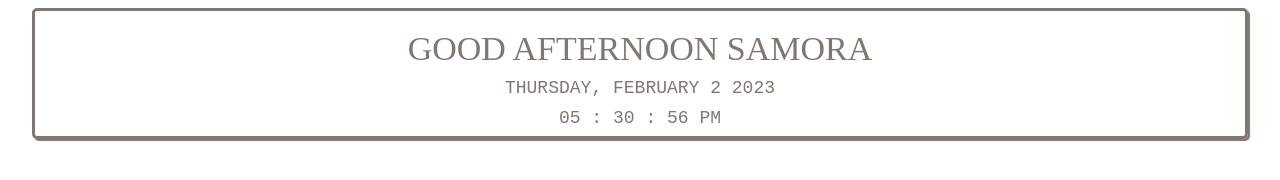
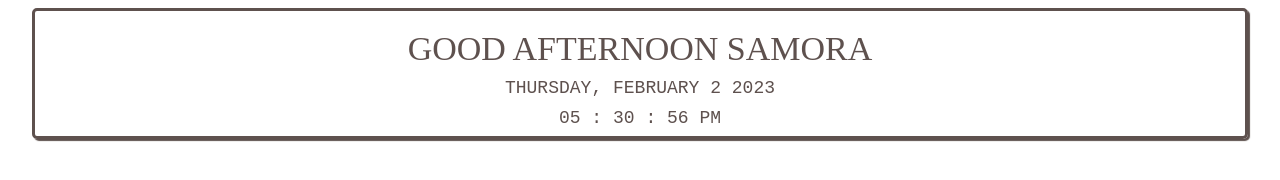
Before and after one commit to samorasenti/notion, a plain HTML site: page greetings.html in a window 1280 px wide. Drawn offline with Linux system fonts and the light colour scheme.

Commit message:
Update greetings.html

```diff
--- a/greetings.html
+++ b/greetings.html
@@ -16,16 +16,16 @@
 
         .widget {
             padding: 5px 5px ;
-            color: #837671;
+            color: #5E514E;
             display: flex;
             justify-content:center;
             align-items:center;
             flex-direction: column;
             max-width: 95%;
             margin: auto;
-            border: 3px solid #837671;
+            border: 3px solid #5E514E;
             border-radius: 5px;
-            box-shadow: 2px 2px 1px 0px #837671;
+            box-shadow: 2px 2px 1px 0px #5E514E;
 
         }
 
```
